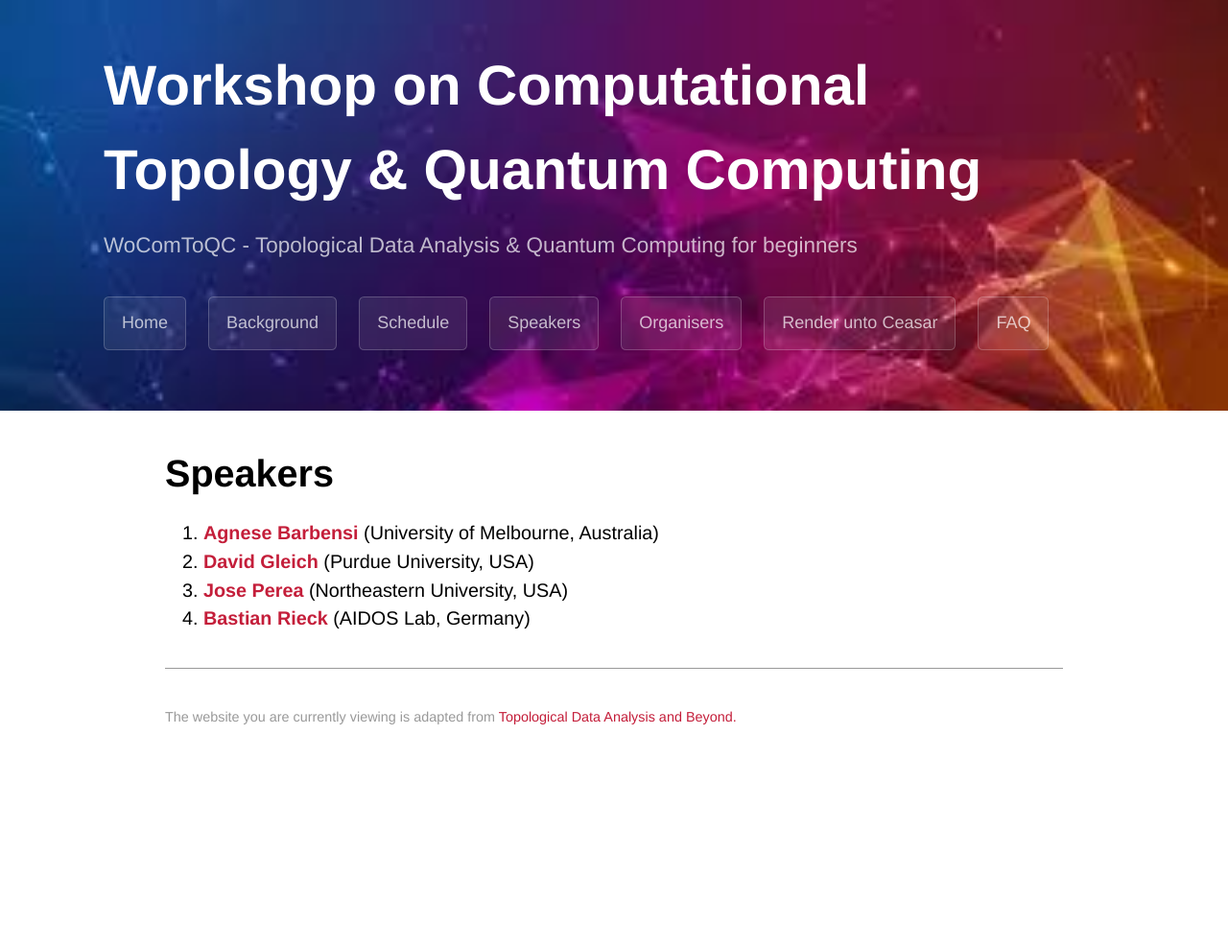
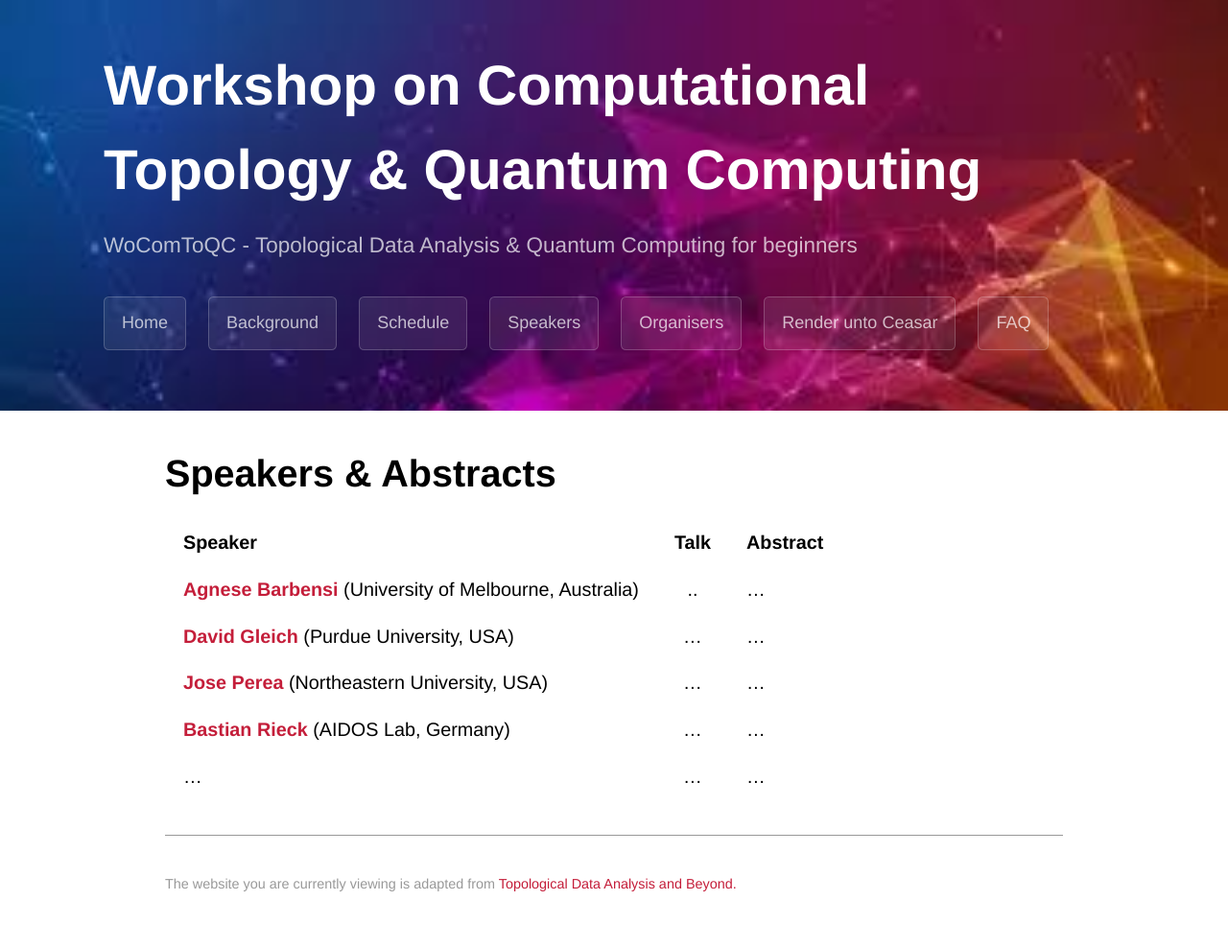
Before and after one commit to WoComtoQC/wocomtoqc.github.io, a Jekyll site: the page built from speakers.md, in a window 1280 px wide. Shown: the whole page at 96% size. Built offline with Jekyll 4.4.1, drawn with Linux system fonts in a browser that asks for light colours; some web fonts are replaced; our own code applies the rules of GitHub Pages for plain Markdown files; before the commit the page ends 900 px from its top, so only the background shows below that.

Commit message:
Update speakers.md

```diff
--- a/speakers.md
+++ b/speakers.md
@@ -5,10 +5,14 @@ layout: default
 
 
 
-# Speakers
+# Speakers & Abstracts
 
 
-1. [**Agnese Barbensi**](https://sites.google.com/view/agnesebarbensi/home) (University of Melbourne, Australia)
-2. [**David Gleich**](https://www.cs.purdue.edu/homes/dgleich/) (Purdue University, USA)
-3. [**Jose Perea**](https://www.joperea.com/) (Northeastern University, USA)
-4. [**Bastian Rieck**](https://bastian.rieck.me/) (AIDOS Lab, Germany)
+
+| Speaker |  Talk| Abstract   |
+|:----------|:----------:|:----------|
+| [**Agnese Barbensi**](https://sites.google.com/view/agnesebarbensi/home) (University of Melbourne, Australia)     | ..  |  ...   |
+|   [**David Gleich**](https://www.cs.purdue.edu/homes/dgleich/) (Purdue University, USA)   | ... | ...          |
+|   [**Jose Perea**](https://www.joperea.com/) (Northeastern University, USA)   | ... |   ...        |
+|  [**Bastian Rieck**](https://bastian.rieck.me/) (AIDOS Lab, Germany)   |  ... | ...          |
+|  ...   | ... |  ...         |
```
